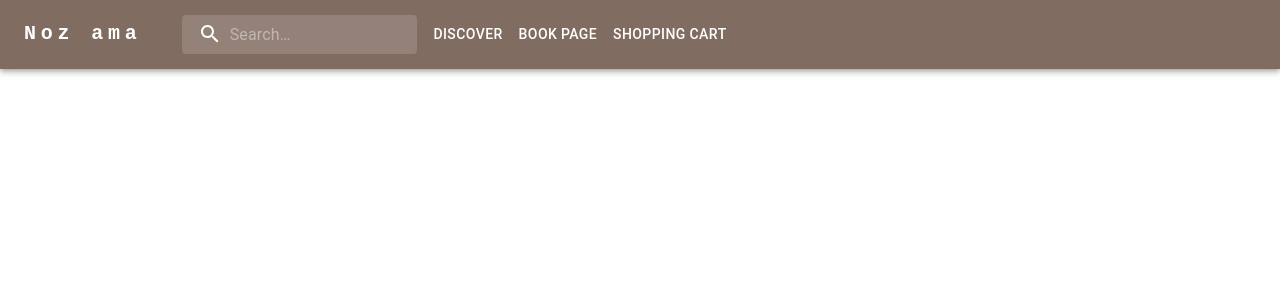
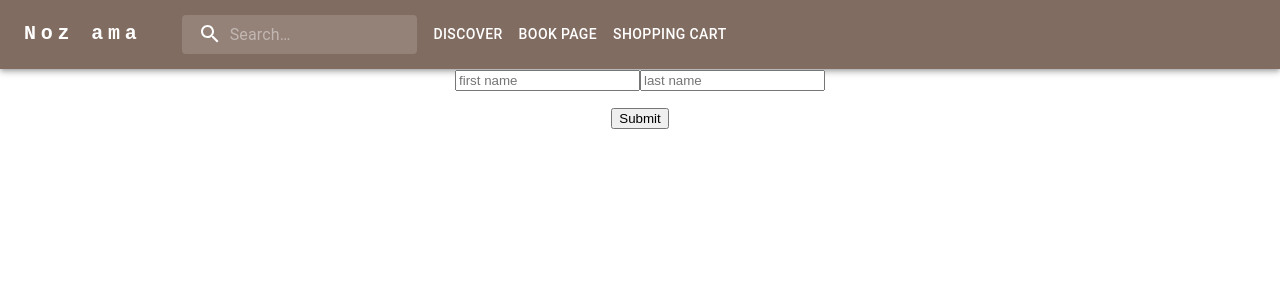
Before and after one commit to jazzyboii/book-app, a React (Create React App) app in the folder book-app/: page /book-info in a window 1280 px wide. Shown: the top 300 px of the page. Built offline with nearby package versions, Linux system fonts and the light colour scheme.

Commit message:
working nav bar with nav elements

```diff
--- a/book-app/src/App.js
+++ b/book-app/src/App.js
@@ -10,6 +10,10 @@ function App() {
     <div className="App">
       <AuthorContextProvider>
         <HomePage/>
+        <Routes>
+          <Route path="/shopping-cart" element={<ShoppingCart />} />
+          <Route path="/book-info" element={<BookPage />} />
+        </Routes>
       </AuthorContextProvider>
     </div>
   );
```
